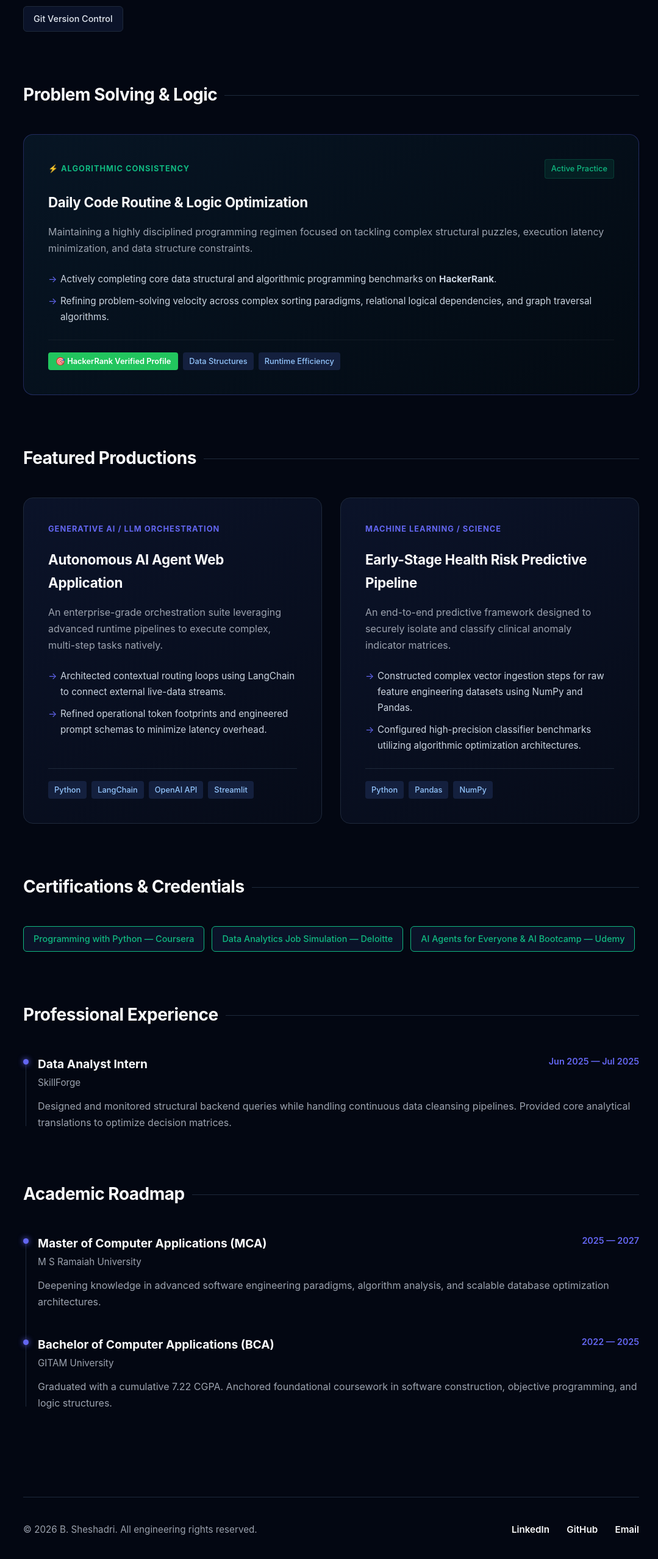
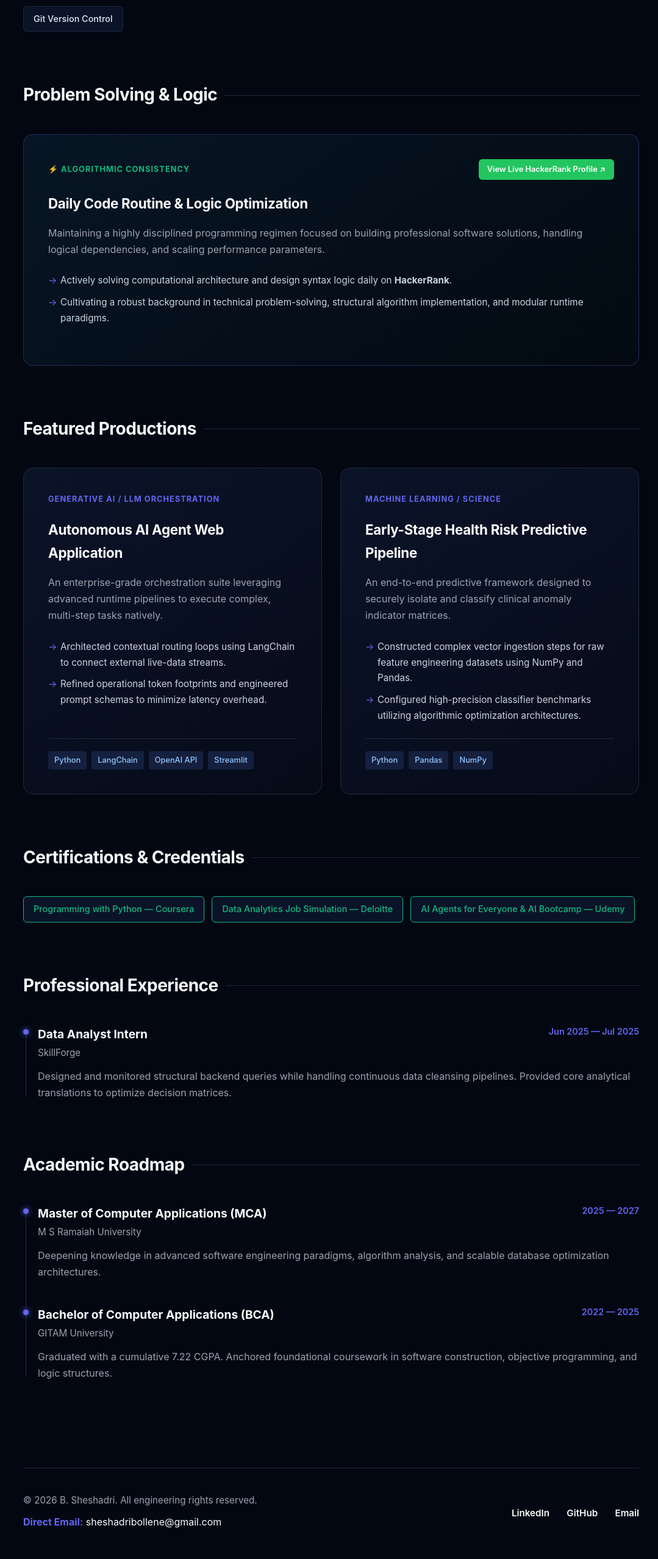
Before and after one commit to sheshadri7-b/portfolio, a plain HTML site: page index.html in a window 1280 px wide. Shown: the part 839-3396 px from the top of the page at 61% size, without its empty margins (97-1176 px from the left). Drawn offline with Linux system fonts and the light colour scheme.

Commit message:
Refactor badge styles and enhance footer contact info
Updated styles for clickable badge elements and added contact information in the footer.

```diff
--- a/index.html
+++ b/index.html
@@ -269,19 +269,21 @@
             font-weight: 500;
         }
 
-        .tool-badge-link {
+        /* Clickable Link Badge Elements */
+        .btn-link-badge {
             font-size: 0.8rem;
             background: #22c55e;
             color: #fff;
-            padding: 4px 12px;
-            border-radius: 4px;
+            padding: 6px 14px;
+            border-radius: 6px;
             font-weight: 600;
             text-decoration: none;
-            transition: background 0.2s ease;
+            transition: opacity 0.2s;
+            display: inline-block;
         }
 
-        .tool-badge-link:hover {
-            background: #16a34a;
+        .btn-link-badge:hover {
+            opacity: 0.9;
         }
 
         /* Elegant Timeline / Experience Section */
@@ -344,6 +346,21 @@
             font-size: 1rem;
         }
 
+        /* Contact Details Panel */
+        .contact-info-panel {
+            color: var(--text-primary);
+            font-size: 1rem;
+            margin-top: 10px;
+        }
+
+        .contact-info-panel p {
+            margin-bottom: 6px;
+        }
+
+        .contact-info-panel strong {
+            color: var(--accent);
+        }
+
         /* Footer Links */
         footer {
             margin-top: 140px;
@@ -403,7 +420,7 @@
             <span class="tech-tag">Git Version Control</span>
         </div>
 
-        <!-- SPECIAL FOCUS: HackerRank Problem Solving & Code Routine (With Active Profile Redirection) -->
+        <!-- RECONFIGURED FOCUS: HackerRank Problem Solving & Code Routine -->
         <div class="section-header">
             <h2>Problem Solving & Logic</h2>
         </div>
@@ -412,20 +429,14 @@
                 <div>
                     <div class="project-meta">
                         <span class="project-category" style="color: var(--success-green);">⚡ Algorithmic Consistency</span>
-                        <span class="tool-badge" style="background: rgba(16, 185, 129, 0.1); color: var(--success-green); border: 1px solid rgba(16, 185, 129, 0.2);">Active Practice</span>
+                        <a href="https://www.hackerrank.com/profile/sheshadribollene" target="_blank" class="btn-link-badge">View Live HackerRank Profile ↗</a>
                     </div>
                     <h3>Daily Code Routine & Logic Optimization</h3>
-                    <p>Maintaining a highly disciplined programming regimen focused on tackling complex structural puzzles, execution latency minimization, and data structure constraints.</p>
+                    <p>Maintaining a highly disciplined programming regimen focused on building professional software solutions, handling logical dependencies, and scaling performance parameters.</p>
                     <ul class="project-bullets">
-                        <li>Actively completing core data structural and algorithmic programming benchmarks on <strong>HackerRank</strong>.</li>
-                        <li>Refining problem-solving velocity across complex sorting paradigms, relational logical dependencies, and graph traversal algorithms.</li>
+                        <li>Actively solving computational architecture and design syntax logic daily on <strong>HackerRank</strong>.</li>
+                        <li>Cultivating a robust background in technical problem-solving, structural algorithm implementation, and modular runtime paradigms.</li>
                     </ul>
-                </div>
-                <div class="project-tools" style="border-color: rgba(255,255,255,0.05);">
-                    <!-- Made the badge clickable, open in a new window, and linked directly to your profile -->
-                    <a href="https://www.hackerrank.com/profile/sheshadribollene" target="_blank" class="tool-badge-link">🎯 HackerRank Verified Profile</a>
-                    <span class="tool-badge">Data Structures</span>
-                    <span class="tool-badge">Runtime Efficiency</span>
                 </div>
             </div>
         </div>
@@ -485,7 +496,7 @@
             <span class="tech-tag" style="border-color: var(--success-green); color: var(--success-green);">AI Agents for Everyone & AI Bootcamp — Udemy</span>
         </div>
 
-        <!-- SEPARATED SECTION 1: Professional Experience -->
+        <!-- SEPARATE SECTION 1: PROFESSIONAL EXPERIENCE -->
         <div class="section-header">
             <h2>Professional Experience</h2>
         </div>
@@ -504,7 +515,7 @@
             </div>
         </section>
 
-        <!-- SEPARATED SECTION 2: Academic Roadmap -->
+        <!-- SEPARATED SECTION 2: ACADEMIC ROADMAP -->
         <div class="section-header">
             <h2>Academic Roadmap</h2>
         </div>
@@ -537,7 +548,12 @@
         </section>
 
         <footer>
-            <div>© 2026 B. Sheshadri. All engineering rights reserved.</div>
+            <div>
+                <p>© 2026 B. Sheshadri. All engineering rights reserved.</p>
+                <div class="contact-info-panel">
+                    <p><strong>Direct Email:</strong> sheshadribollene@gmail.com</p>
+                </div>
+            </div>
             <div class="footer-links">
                 <a href="https://linkedin.com/in/b-sheshadri" target="_blank">LinkedIn</a>
                 <a href="https://github.com/sheshadri7-b" target="_blank">GitHub</a>
```
